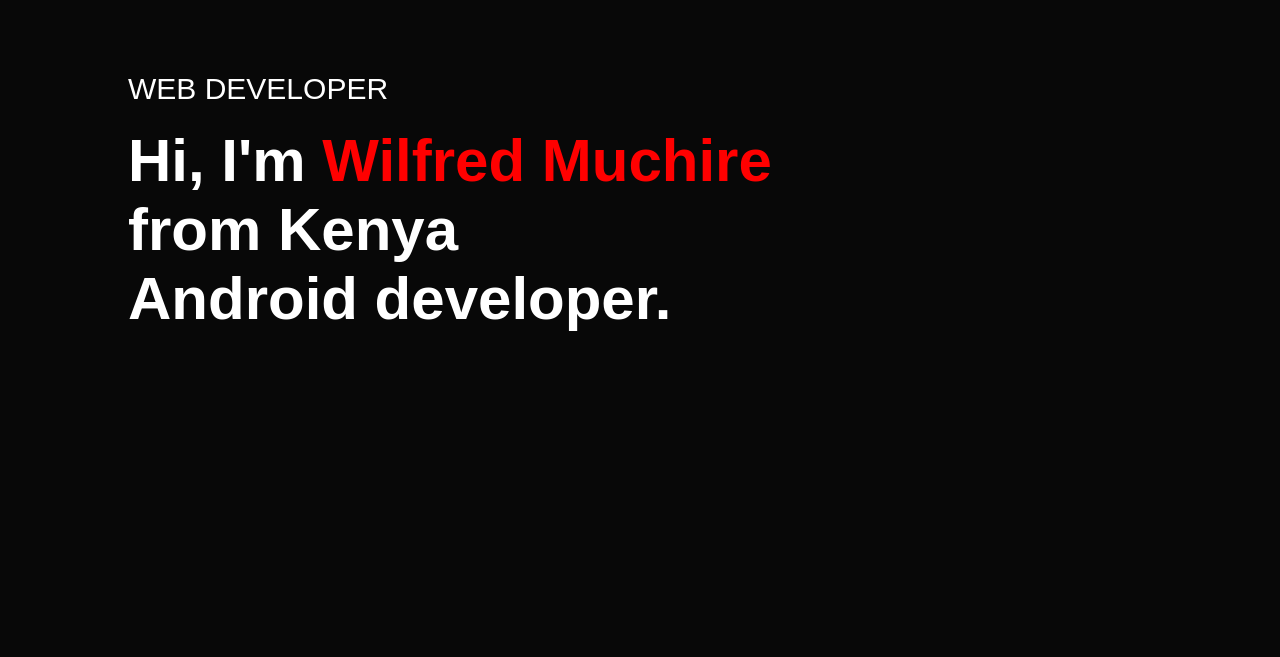
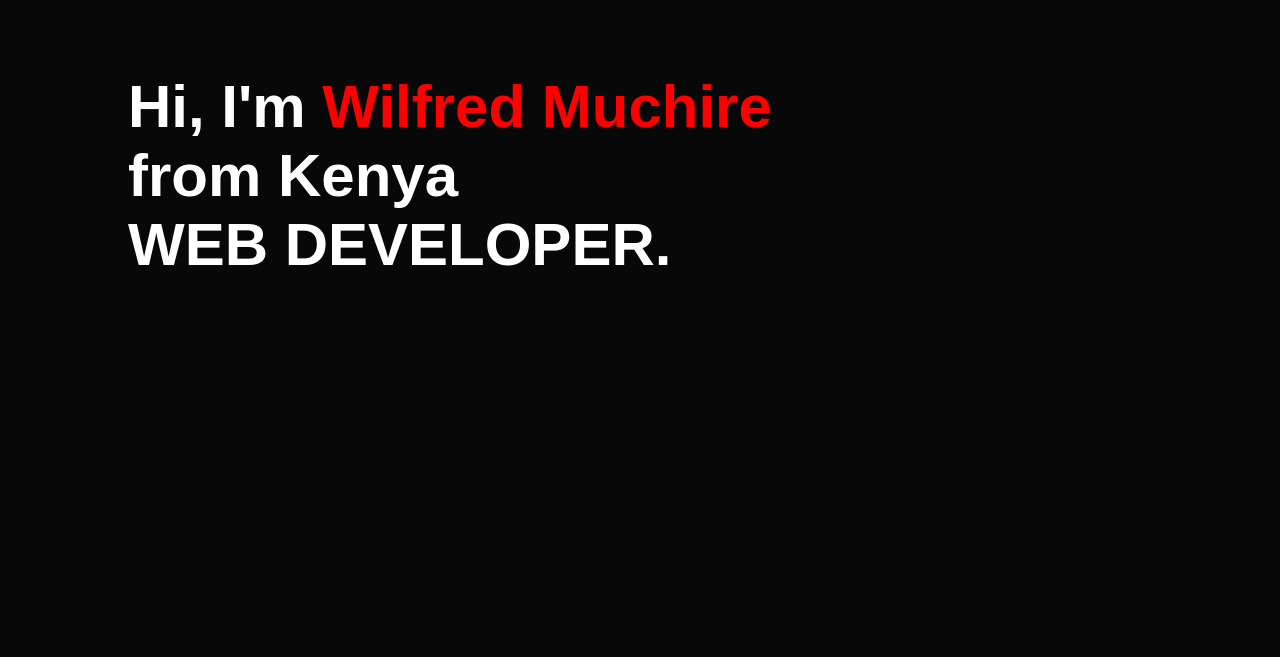
Before and after one commit to JulieWilly/Personal_portfolio, a plain HTML site: page index.html in a window 1280 px wide. Shown: the part 143-800 px from the top of the page. Drawn offline with Linux system fonts and the light colour scheme.

Commit message:
changes in the text appearance

```diff
--- a/index.html
+++ b/index.html
@@ -27,8 +27,8 @@
                 <!-- <i class="fa-solid fa-bars" onclick="openMenu()"></i> -->
             </nav>
             <div class="hdr-text">
-                <p>WEB DEVELOPER</p>
-                <h1>Hi, I'm <span>Wilfred Muchire</span> <br> from Kenya <br> Android developer. </h1>
+
+                <h1>Hi, I'm <span>Wilfred Muchire</span> <br> from Kenya <br> WEB DEVELOPER. </h1>
             </div>
         </div>
     </div>
```
